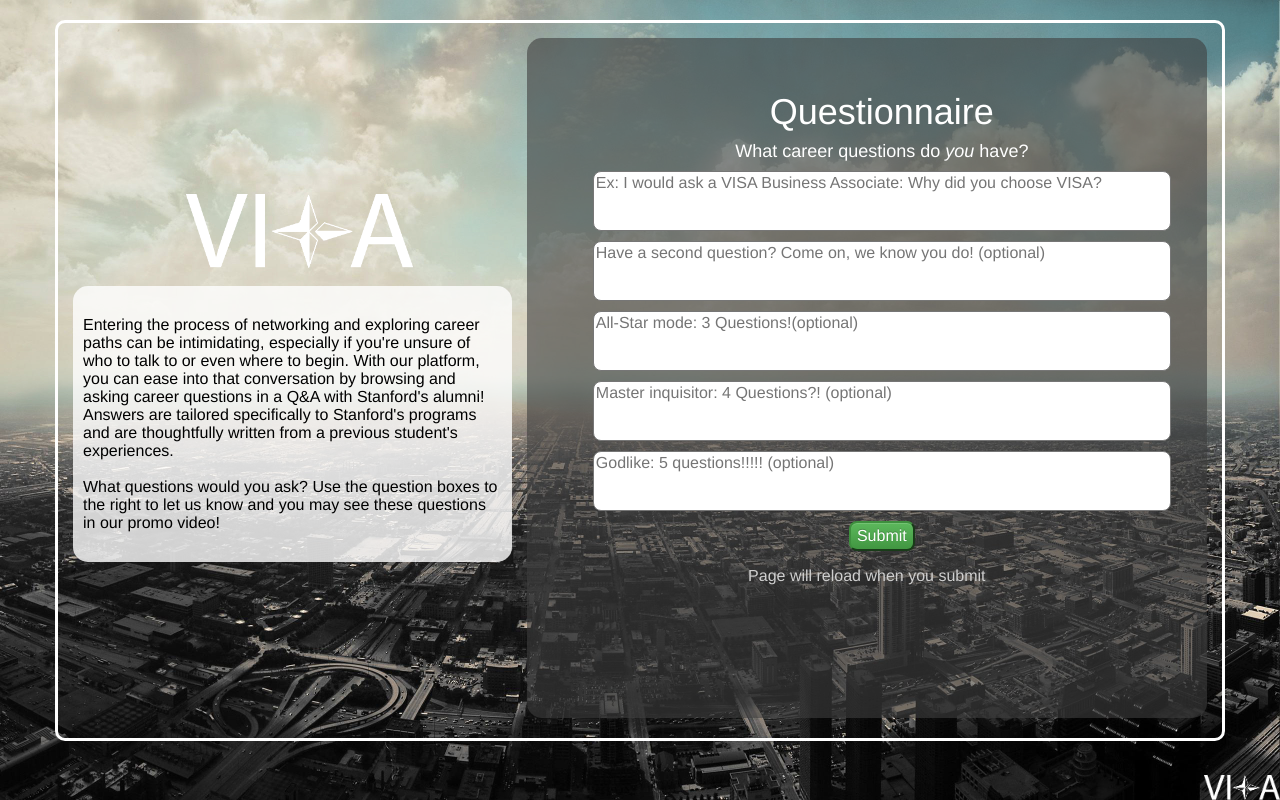
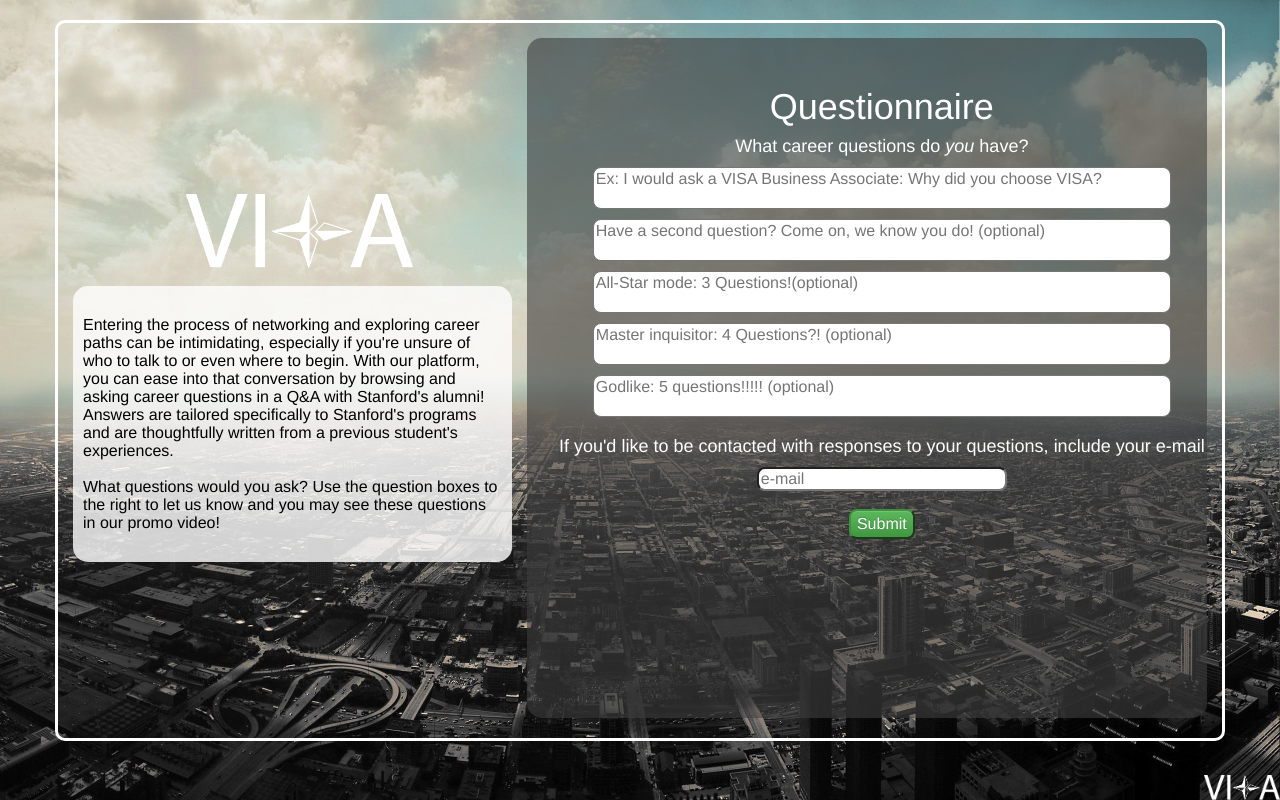
Before and after one commit to jag20101/E145Project, a plain HTML site: page Questions.html in a window 1280 px wide. Drawn offline with nearby package versions, Linux system fonts and the light colour scheme.

Commit message:
last push

```diff
--- a/Questions.html
+++ b/Questions.html
@@ -49,46 +49,50 @@
 									<td class="" style="padding-bottom:10px;">
 										<h1>Questionnaire</h1>
 										<h4>What career questions do <em>you</em> have?</h4>
-										<textarea name="entry.1131035743" rows="3" cols="60" class="ss-q-long" id="entry_1131035743" dir="auto" aria-label="Question 1  " aria-required="true" required="" placeholder="Ex: I would ask a VISA Business Associate: Why did you choose VISA?"></textarea>
+										<textarea name="entry.1131035743" rows="2" cols="60" class="ss-q-long" id="entry_1131035743" dir="auto" aria-label="Question 1  " aria-required="true" required="" placeholder="Ex: I would ask a VISA Business Associate: Why did you choose VISA?"></textarea>
 									</td>
 								</tr>
 								<tr>
 									<td class="" style="padding-bottom:10px;">
-										<textarea name="entry.1521349756" rows="3" cols="60" class="ss-q-long" id="entry_1521349756" dir="auto" aria-label="Question2  " placeholder="Have a second question? Come on, we know you do! (optional)"></textarea>
+										<textarea name="entry.1521349756" rows="2" cols="60" class="ss-q-long" id="entry_1521349756" dir="auto" aria-label="Question2  " placeholder="Have a second question? Come on, we know you do! (optional)"></textarea>
 									</td>
 								</tr>
 								<tr>
 									<td class="" style="padding-bottom:10px;">
-										<textarea name="entry.798801722" rows="3" cols="60" class="ss-q-long" id="entry_798801722" dir="auto" aria-label="Quesiton3  " placeholder="All-Star mode: 3 Questions!(optional)"></textarea>
+										<textarea name="entry.798801722" rows="2" cols="60" class="ss-q-long" id="entry_798801722" dir="auto" aria-label="Quesiton3  " placeholder="All-Star mode: 3 Questions!(optional)"></textarea>
 									</td>
 								</tr>
 								<tr>
 									<td class="" style="padding-bottom:10px;">
-										<textarea name="entry.1845694678" rows="3" cols="60" class="ss-q-long" id="entry_1845694678" dir="auto" aria-label="Question 4  " placeholder="Master inquisitor: 4 Questions?! (optional)"></textarea>
+										<textarea name="entry.1845694678" rows="2" cols="60" class="ss-q-long" id="entry_1845694678" dir="auto" aria-label="Question 4  " placeholder="Master inquisitor: 4 Questions?! (optional)"></textarea>
 									</td>
 								</tr>
 								<tr>
 									<td class="" style="padding-bottom:10px;">
-										<textarea name="entry.170735514" rows="3" cols="60" class="ss-q-long" id="entry_170735514" dir="auto" aria-label="Question 5  " placeholder="Godlike: 5 questions!!!!! (optional)"></textarea>
+										<textarea name="entry.170735514" rows="2" cols="60" class="ss-q-long" id="entry_170735514" dir="auto" aria-label="Question 5  " placeholder="Godlike: 5 questions!!!!! (optional)"></textarea>
 									</td>
 								</tr>
 								<tr>
 									<td>
+										<h4>If you'd like to be contacted with responses to your questions, include your e-mail</h4>
+										<input type="text" name="entry.1314651192" value="" class="ss-q-short" id="entry_1314651192" dir="auto" aria-label="Email  " title="" placeholder="e-mail" style="border-radius:8px;width:250px;">
+									</td>
+								<tr>
+									<td>
+										<br/>
 										<input type="hidden" name="draftResponse" value="[,,&quot;-8690717383336995931&quot;]
 	">
 										<input type="hidden" name="pageHistory" value="0">
 										<input type="hidden" name="fromEmail" value="false">
 										<input type="hidden" name="fbzx" value="-8690717383336995931">
 										<input type="submit" class="btn-success" id="form_submit_btn" name="submit" value="Submit" id="ss-submit">
+
 									</td>
 									</tr>
 								</center>
 
 							</table>
 						</form>
-						<center>
-						<span style="color:#CFCFCF;">Page will reload when you submit</span><br/>
-						</center>
 					</div>
 				</td>
 			</tr>
```
Also changed, not shown: index.html (+0 -4 lines).
